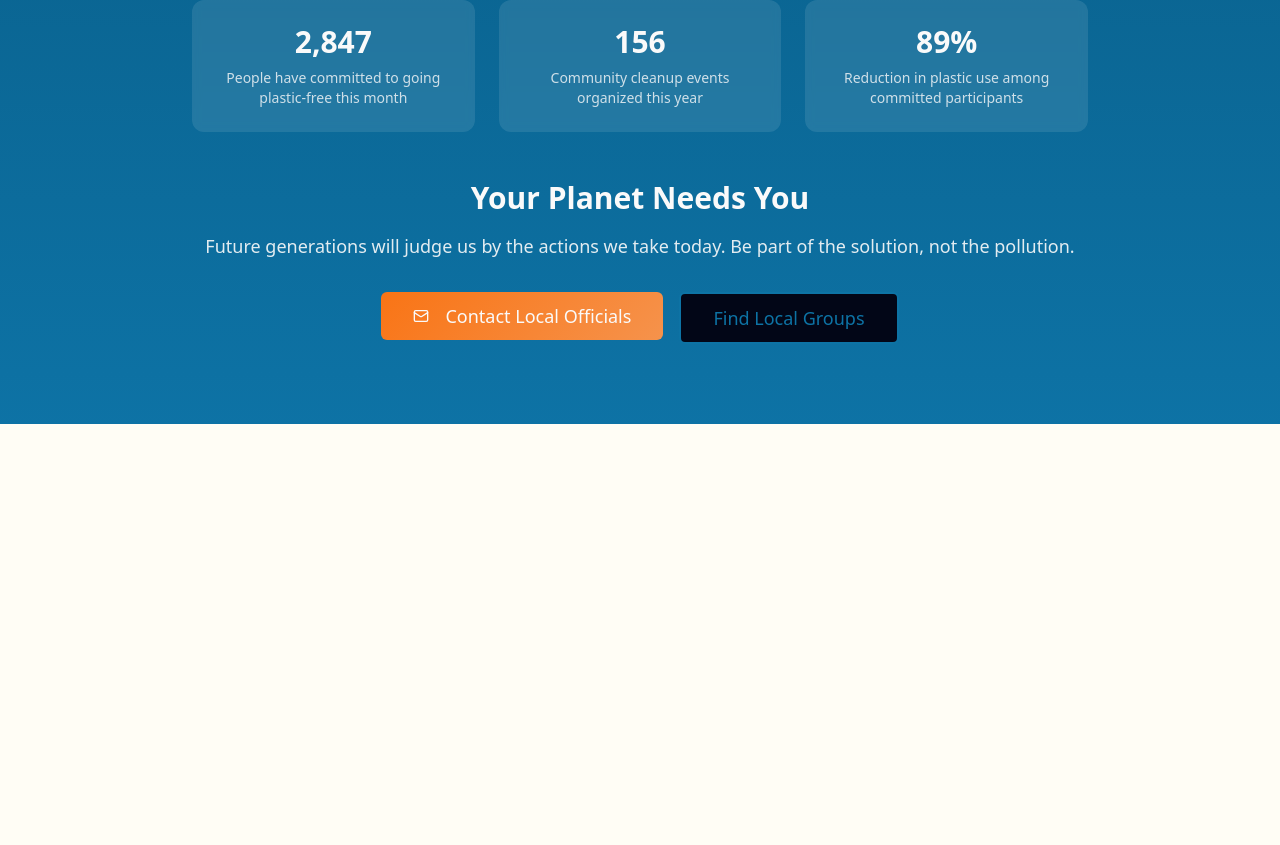
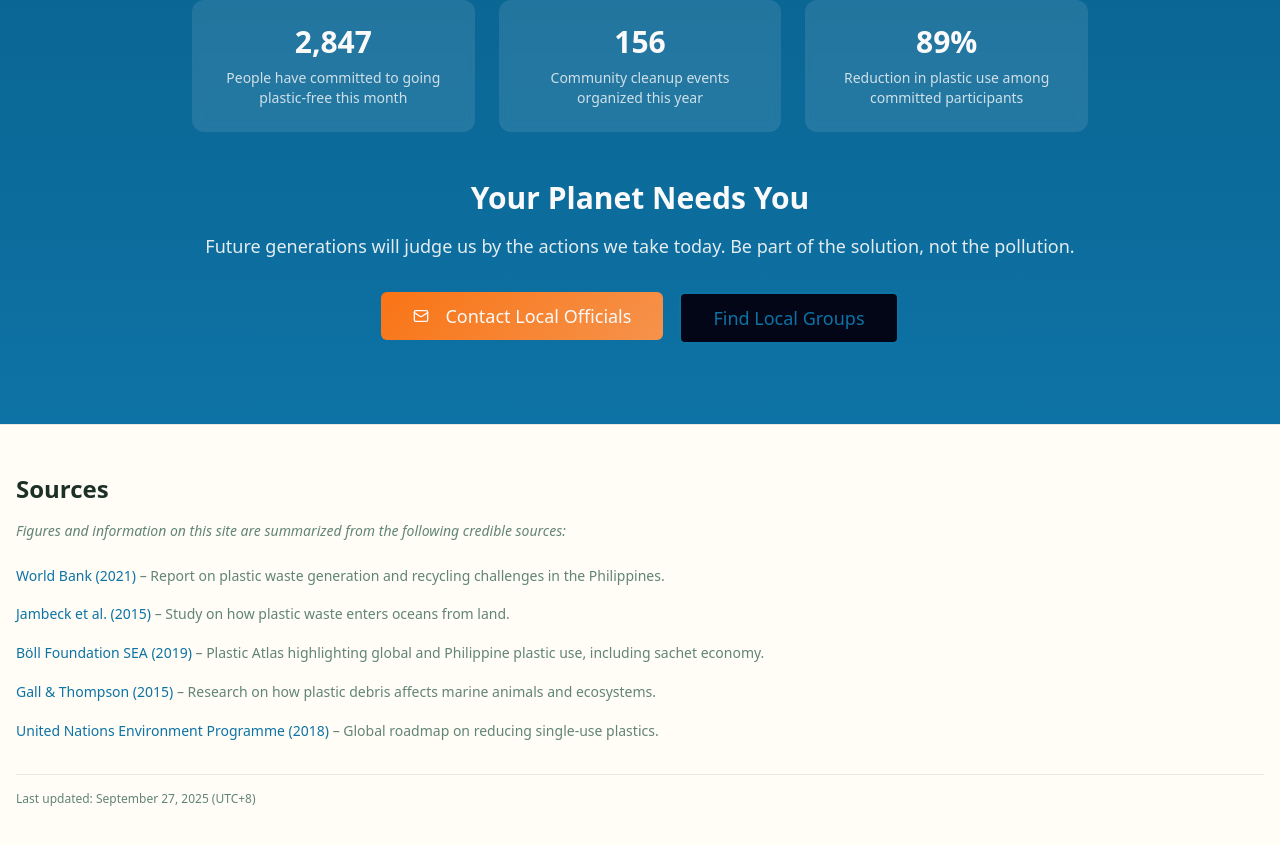
Before and after one commit to whosee21/plastic-foe-hero, a React (Vite) app: page / in a window 1280 px wide. Shown: the part 6240-7085 px from the top of the page. Before the commit the page ends 6664 px from the top, so only its background shows below. Built offline with nearby package versions, Linux system fonts and the light colour scheme; the HTML template or start-up script is replaced by a standard one.

Commit message:
Add footer with sources

```diff
--- /dev/null
+++ b/src/components/SourcesSection.tsx
@@ -0,0 +1,61 @@
+export const SourcesSection = () => {
+  const sources = [
+    {
+      title: "World Bank (2021)",
+      description: "Report on plastic waste generation and recycling challenges in the Philippines.",
+      url: "https://openknowledge.worldbank.org/handle/10986/35608"
+    },
+    {
+      title: "Jambeck et al. (2015)",
+      description: "Study on how plastic waste enters oceans from land.",
+      url: "https://doi.org/10.1126/science.1260352"
+    },
+    {
+      title: "Böll Foundation SEA (2019)",
+      description: "Plastic Atlas highlighting global and Philippine plastic use, including sachet economy.",
+      url: "https://ph.boell.org/en/2019/09/25/plastic-atlas"
+    },
+    {
+      title: "Gall & Thompson (2015)",
+      description: "Research on how plastic debris affects marine animals and ecosystems.",
+      url: "https://doi.org/10.1016/j.marpolbul.2014.12.041"
+    },
+    {
+      title: "United Nations Environment Programme (2018)",
+      description: "Global roadmap on reducing single-use plastics.",
+      url: "https://www.unep.org/resources/report/single-use-plastics-roadmap-sustainability"
+    }
+  ];
+
+  return (
+    <section id="sources" className="py-12 bg-background border-t border-border">
+      <div className="container mx-auto px-4">
+        <h2 className="text-2xl font-bold mb-4 text-foreground">Sources</h2>
+
+        <p className="text-sm italic text-muted-foreground mb-6">
+          Figures and information on this site are summarized from the following credible sources:
+        </p>
+
+        <div className="space-y-4">
+          {sources.map((source, index) => (
+            <div key={index} className="text-sm leading-relaxed">
+              <a
+                href={source.url}
+                target="_blank"
+                rel="noopener noreferrer"
+                className="font-medium text-primary hover:underline focus:underline focus:outline-none focus:ring-2 focus:ring-primary focus:ring-offset-2 rounded-sm"
+              >
+                {source.title}
+              </a>
+              <span className="text-muted-foreground"> – {source.description}</span>
+            </div>
+          ))}
+        </div>
+
+        <p className="text-xs text-muted-foreground mt-8 pt-4 border-t border-border">
+          Last updated: September 27, 2025 (UTC+8)
+        </p>
+      </div>
+    </section>
+  );
+};
--- a/src/pages/Index.tsx
+++ b/src/pages/Index.tsx
@@ -3,6 +3,7 @@ import { StatisticsSection } from '@/components/StatisticsSection';
 import { EducationalContent } from '@/components/EducationalContent';
 import { SolutionsSection } from '@/components/SolutionsSection';
 import { CallToAction } from '@/components/CallToAction';
+import { SourcesSection } from '@/components/SourcesSection';
 
 const Index = () => {
   return (
@@ -31,6 +32,7 @@ const Index = () => {
       <EducationalContent />
       <SolutionsSection />
       <CallToAction />
+      <SourcesSection />
     </main>
   );
 };
```
